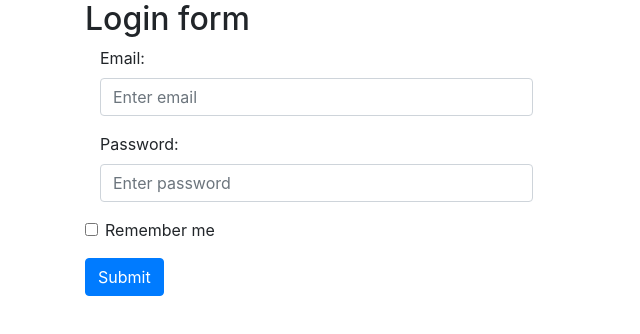
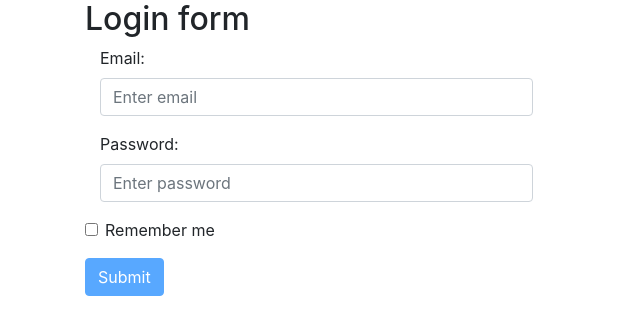
Before and after one commit to vinaydoddapaneni/appinessworld, a React (Create React App) app: page / in a window 1280 px wide. Shown: the top 334 px of the page, without its empty margins (0-640 px from the left). Built offline with nearby package versions, Linux system fonts and the light colour scheme.

Commit message:
I properly finshed the login page

```diff
--- a/src/components/Login/index.js
+++ b/src/components/Login/index.js
@@ -1,17 +1,37 @@
 import React, { useState } from 'react'
+import { useHistory } from 'react-router-dom';
 
 function Login() {
-    const [email, setEmail] = useState("")
+    const userData = {
+        username: "hruday@gmail.com",
+        password: "hruday123"
+    }
+    const [user, setUser] = useState("")
     const [password, setPassword] = useState("")
+    const [error, setError] = useState("")
+    const history = useHistory();
+
+    const submit = (e) => {
+        e.preventDefault();
+        alert('working')
+        if (user === userData.username) {
+            if (password === userData.password) {
+                return (history.push("/dashboard"))
+            }
+            return setError("Invalid Password")
+        }
+        return setError("Invalid User name")
+    }
     return (
         <div className="container">
             <h2>Login form</h2>
-            <form action="/action_page.php">
+            {console.error(error)}
+            <form  >
                 <div className="form-group col-5">
                     <label htmlFor="email">Email:</label>
                     <input
-                        type="email" value={email}
-                        onChange={e => setEmail(e.target.value)}
+                        type="email" value={user}
+                        onChange={e => setUser(e.target.value)}
                         className="form-control" id="email"
                         placeholder="Enter email" name="email"
                     />
@@ -30,7 +50,12 @@ function Login() {
                         <input className="form-check-input" type="checkbox" name="remember" /> Remember me
                     </label>
                 </div>
-                <button type="submit" className="btn btn-primary">Submit</button>
+                <button
+                    type="submit"
+                    onClick={submit}
+                    className="btn btn-primary"
+                    disabled={!user | !password}
+                >Submit</button>
             </form>
         </div>
 
```
